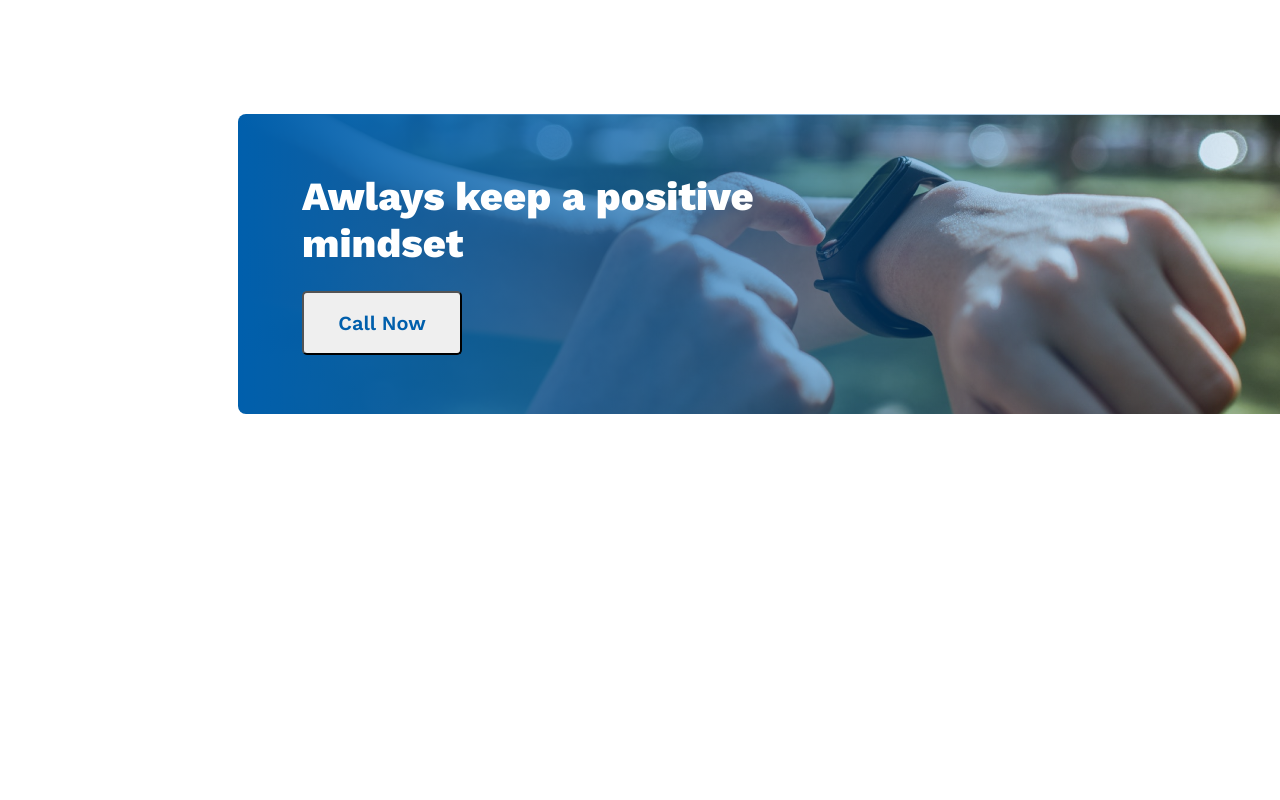
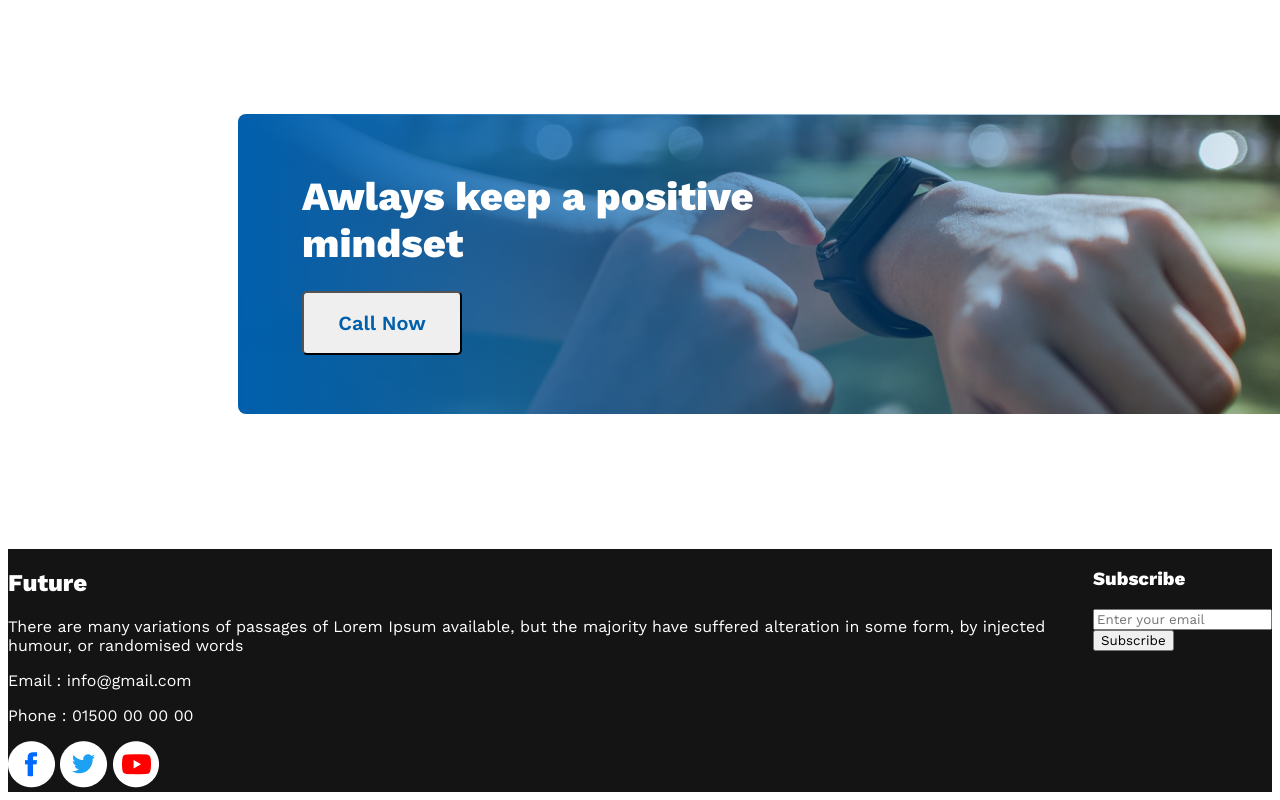
Before and after one commit to AwesomeMohsin/new-year-new-you, a plain HTML site: page index.html in a window 1280 px wide. Shown: the part 2159-2959 px from the top of the page. Before the commit the page ends 2708 px from the top, so only its background shows below. Drawn offline with nearby package versions, Linux system fonts and the light colour scheme.

Commit message:
footer section added

```diff
--- a/index.html
+++ b/index.html
@@ -76,7 +76,27 @@
         </section>
     </main>
 
-    <footer>
+<!-- footer style section -->
+    <footer class="footer-section">
+        <div class="future-info-section">
+            <h2 class="future-title">Future</h2>
+
+            <p class="future-description">There are many variations of passages of Lorem Ipsum available, but the majority have suffered alteration in some form, by injected humour, or randomised words</p>
+            <p class="contact-email">Email : info@gmail.com</p>
+            <p class="contact-phone">Phone : 01500 00 00 00</p>
+            <div class="social-links">
+                <a href=""><img src="./images/icons/fb.png" alt="facebook"></a>
+                <a href=""><img src="./images/icons/twitter.png" alt="twitter"></a>
+                <a href=""><img src="./images/icons/youtube.png" alt="Youtube"></a>
+            </div>
+        </div>
+<div class="subscribe-section">
+<h3 class="subscribe-title">Subscribe</h3>
+<form action="">
+    <input type="email" placeholder="Enter your email">
+</form>
+<button class="subscribe">Subscribe</button>
+</div>
 
     </footer>
 
--- a/styles/index.css
+++ b/styles/index.css
@@ -121,13 +121,13 @@ li {
 
 .plan-main-title {
     color: #151414;
-    text-align: center;
     font-size: 40px;
     font-style: normal;
     font-weight: 700;
     line-height: normal;
     margin-top: 140px;
     margin-bottom: 50px;
+    margin-left: 700px;
     gap: 100px;
 }
 
@@ -171,3 +171,10 @@ li {
     border-radius: 5px;
 
 }
+
+/* Footer Style section */
+footer{
+    display: flex;
+    background: var(--dark-01, #151414);
+    color: white;
+}
```
